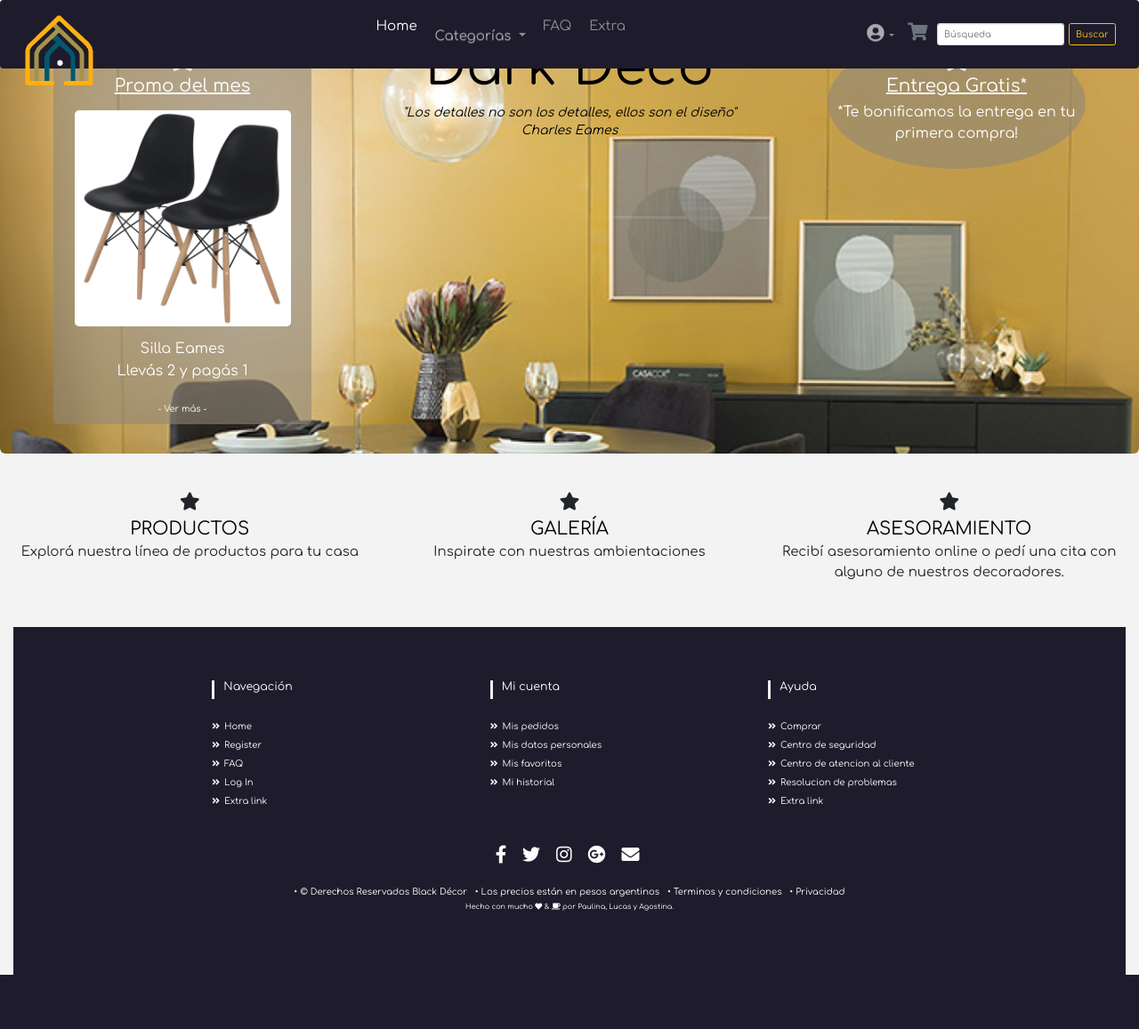
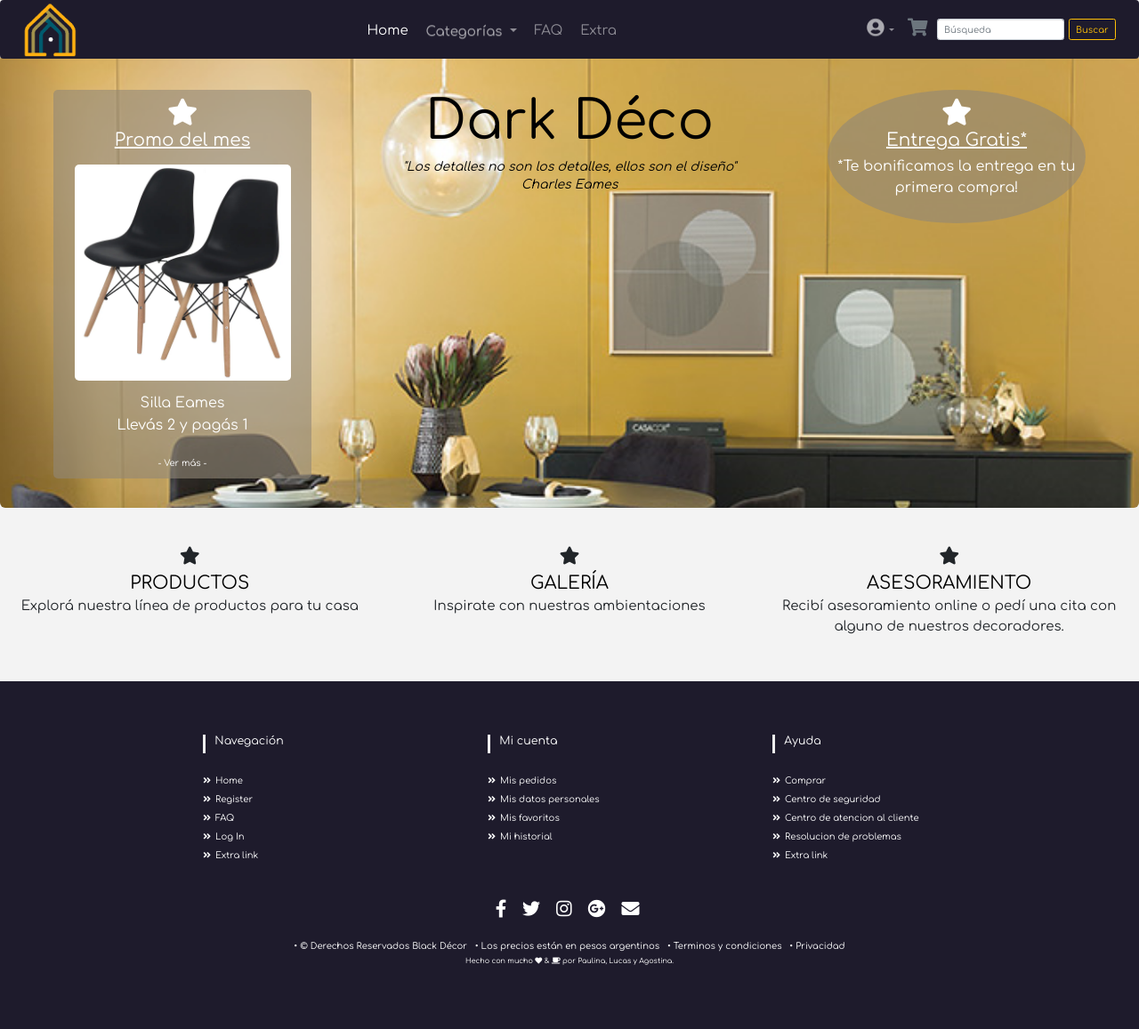
Before and after one commit to PaulinaMabres/DarkDeco, a PHP site: page /home.php in a window 1280 px wide. Shown: the whole page at 89% size. Before the commit the page ends 1096 px from the top, so only its background shows below. Run offline with PHP 8.4, Linux system fonts and the light colour scheme; some libraries are stand-ins or nearby versions.

Commit message:
enmaqueto bien el header y arreglo unas cosas

```diff
--- a/css/header.css
+++ b/css/header.css
@@ -1,3 +1,21 @@
 #header .color {
     background: #1E1B2C !important;
   }
+.header {
+  background-size: auto;
+}
+ #header .mt-15{
+  margin-top: -15px;
+}
+#header .logo{
+  width: 60px;
+  height: 60px;
+}
+@media screen and (max-width:575px) {
+  #header .mt-15{
+    margin-top: 3px
+  }
+  #header .logo{
+    margin-top: -8px;
+  }
+}
--- a/css/home.css
+++ b/css/home.css
@@ -1,7 +1,6 @@
 body{
   text-align: center;
 }
-
 /* PARA LUCAS
 .redes{
   border: solid;
@@ -12,7 +11,16 @@ body{
   font-size: 20px;
   color: black;
 } */
-
+.headerEspacio{
+  padding-top: 61px !important;
+}
+.box-max{
+  max-height: 47em;
+  max-width: 30em;
+}
+.img-max{
+  max-height: 47em;
+}
 .jumbotron{
   background-image: url('../img/tokystok02.png');
   /* background-color: rgb(199,160,77); /*Ocre*/
--- a/home.php
+++ b/home.php
@@ -10,20 +10,22 @@
   <title>Dark Déco</title>
 </head>
 <body>
-  <div class="container-fluid">
+  <header>
+
+
     <?php
     include('partials/header.php');
     ?>
-
+</header>
     <!-- Contenido del Home -->
-
+<div class="container-fluid headerEspacio">
     <div class="jumbotron jumbotron-fluid row">
       <!-- <div class="main row"> -->
-        <div class="productos col-12 col-md-3">
+        <div class="productos col-12 col-md-3 box-max">      <!-- IDEA: *Lucas* agrego box-max porque se superpone con algo de abajo -->
           <i class="estrella fas fa-star"></i>
           <!-- <h3 class="estrella">&#9733;</h3> -->
           <h2>Promo del mes</h2>
-          <img src="img/sillaEamesNegrax2.jpg" alt="Silla Eames 2x1">
+          <img class="img-max" src="img/sillaEamesNegrax2.jpg" alt="Silla Eames 2x1"> <!-- IDEA: *Lucas* agrego img-max porque se superpone con algo de abajo -->
           <p>Silla Eames</p>
           <p>Llevás 2 y pagás 1</p>
           <br>
@@ -69,12 +71,12 @@
     <button type="button" class="btn"><i class="redes fab fa-linkedin-in"></i></button>
     <button type="button" class="btn"><i class="redes fab fa-dribbble"></i></button> -->
 
+    </div>
     <?php
     // FOOTER
     include('partials/footer.php');
 
     ?>
-  </div>
 
   <?php
   // jqwery scripts
--- a/partials/header.php
+++ b/partials/header.php
@@ -1,9 +1,9 @@
-<section id="header">
+<section id="header" class="header">
 
-  <nav class="navbar navbar-expand-sm  navbar-dark bg-dark container-fluid color fixed-top">
+  <nav class="navbar navbar-expand-sm  navbar-dark bg-dark container-fluid color fixed-top altura ">
 
-    <a class="navbar-brand" href="#">
-      <img src="../img/logoNuevoRecortado.png" title="DarkDeco" width="80" height="80" class="d-inline-block align-top" alt="logoDarkD">
+    <a class="navbar-brand mt-15 " href="home.php">
+      <img src="img/logoNuevoRecortado.png" title="DarkDeco" class="d-inline-block align-top logo" alt="logoDarkD">
     </a>
 
     <button class="navbar-toggler" type="button" data-toggle="collapse" data-target="#navbarSupportedContent" aria-controls="navbarSupportedContent" aria-expanded="false" aria-label="Toggle navigation">
@@ -13,11 +13,11 @@
 
     <div class="collapse navbar-collapse" id="navbarSupportedContent">
       <div class="navbar-nav mr-auto ml-auto text-center">
-        <a class="nav-item nav-link active h4 ml-3" href="#">Home</a>
+        <a class="nav-item nav-link active h4 ml-3" href="home.php">Home</a>
 
         <!-- IDEA: Categorias -->
         <li class="nav-item dropdown">
-          <a class="nav-link dropdown-toggle h4 ml-3" href="#" id="navbarDropdown" role="button" data-toggle="dropdown" aria-haspopup="true" aria-expanded="false">
+          <a class="nav-link dropdown-toggle h4 ml-3 p-2" href="#" id="navbarDropdown" role="button" data-toggle="dropdown" aria-haspopup="true" aria-expanded="false">
             Categorías
           </a>
           <div class="dropdown-menu" aria-labelledby="navbarDropdown">
@@ -28,7 +28,7 @@
           </div>
         </li>
 
-        <a class="nav-item nav-link h4 ml-3" href="#">FAQ</a>
+        <a class="nav-item nav-link h4 ml-3" href="faq.php">FAQ</a>
         <a class="nav-item nav-link h4 ml-3" href="#"> Extra </a>
       </div>
 
@@ -42,7 +42,7 @@
 
           <div class="dropdown-menu " aria-labelledby="navbarDropdownMenuLink">
             <a class="dropdown-item" href="login.php"><button class="btn btn-outline-success" type="submit">Log in</button></a>
-            <a class="dropdown-item" href="register.php"><button class="btn btn-sm btn-outline-secondary" type="submit">No tenes cuenta? Registrate!</button></a>
+            <a class="dropdown-item" href="registro.php"><button class="btn btn-sm btn-outline-secondary" type="submit">No tenes cuenta? Registrate!</button></a>
 
           </div>
         </li>
```
